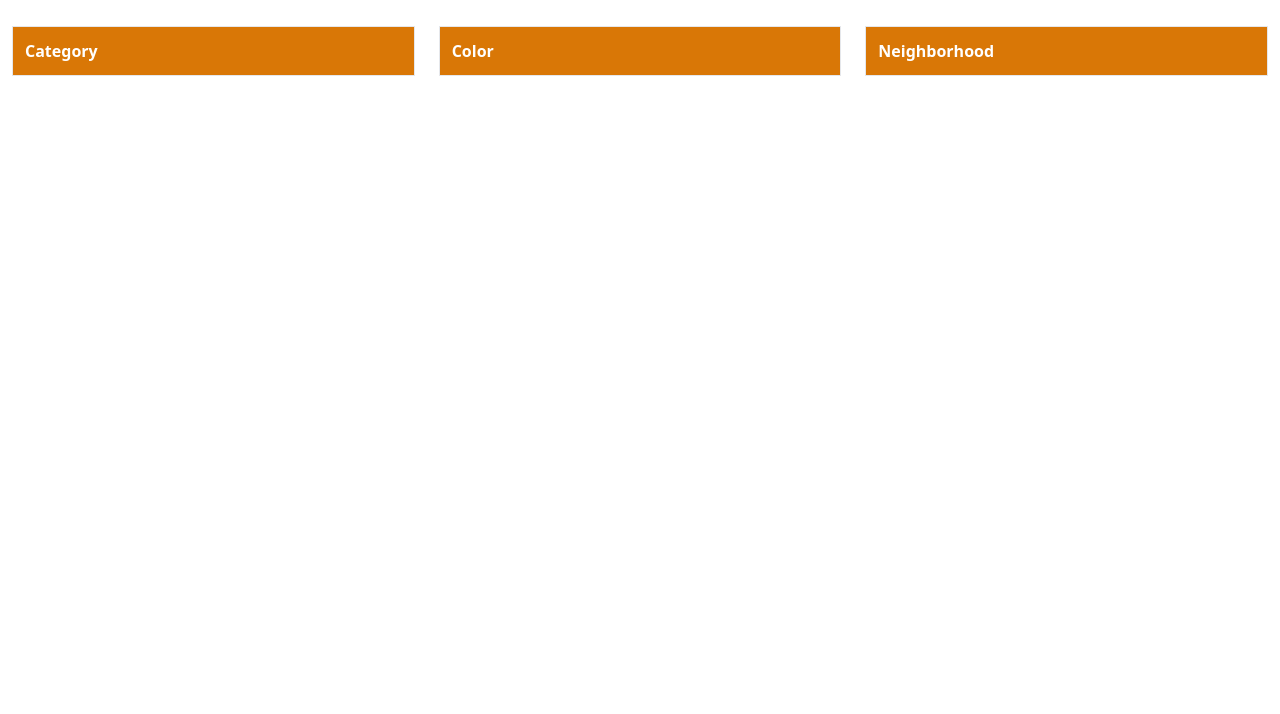
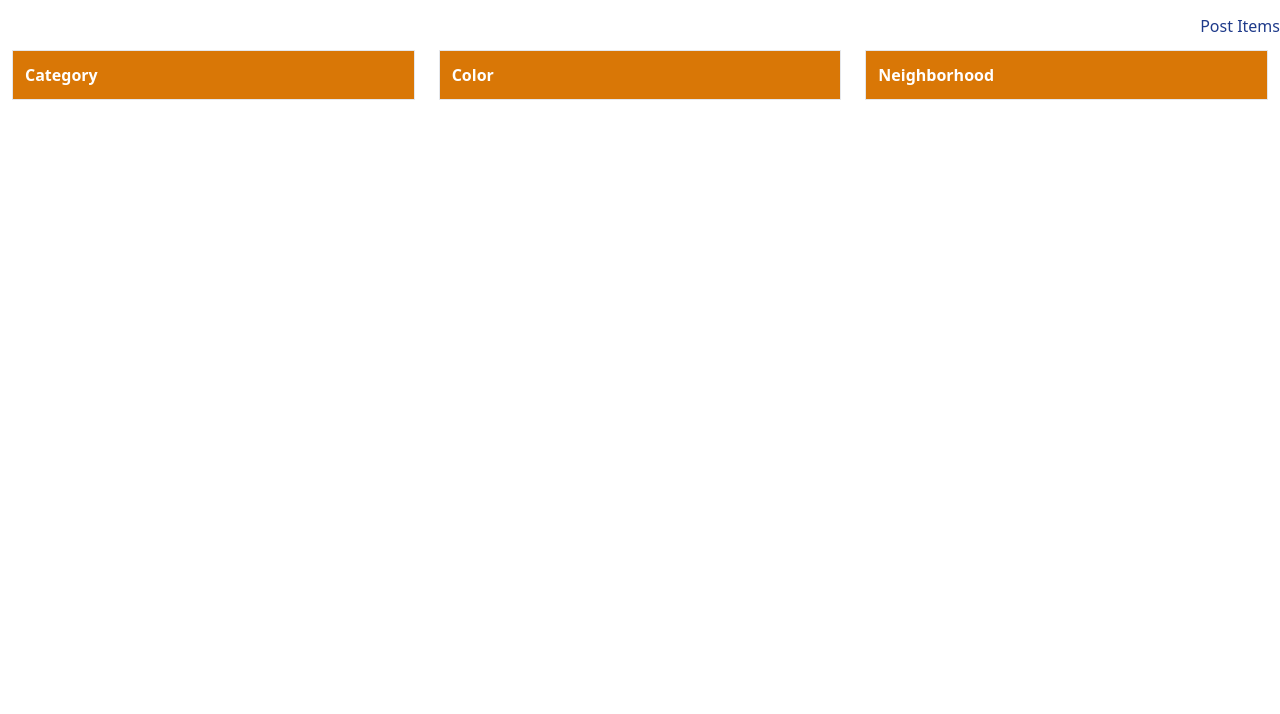
Before and after one commit to ErikkaAsem/final_project, a website: page homepage.html in a window 1280 px wide. Shown: the part 86-800 px from the top of the page. Drawn offline with nearby package versions, Linux system fonts and the light colour scheme; no server answers.

Commit message:
homepage

```diff
--- a/homepage.html
+++ b/homepage.html
@@ -16,6 +16,10 @@
     <div class="flex items-center">
       <div class="md:mx-0 mx-4"><span class="font-bold text-3xl text-blue-600">HomegoodSwap</span></div>
     </div>
+  </div>
+    <div class="text-right">
+      <div class="md:mx-0 mx-4"><span class="text-l text-blue-900"><a href="post-item.html">Post Items</a></span></div>
+
   </div>
     <div class="md:flex">
     <div class="md:w-1/2 bg-yellow-600 border p-3 m-3 font-bold text-white">Category</div>
```
